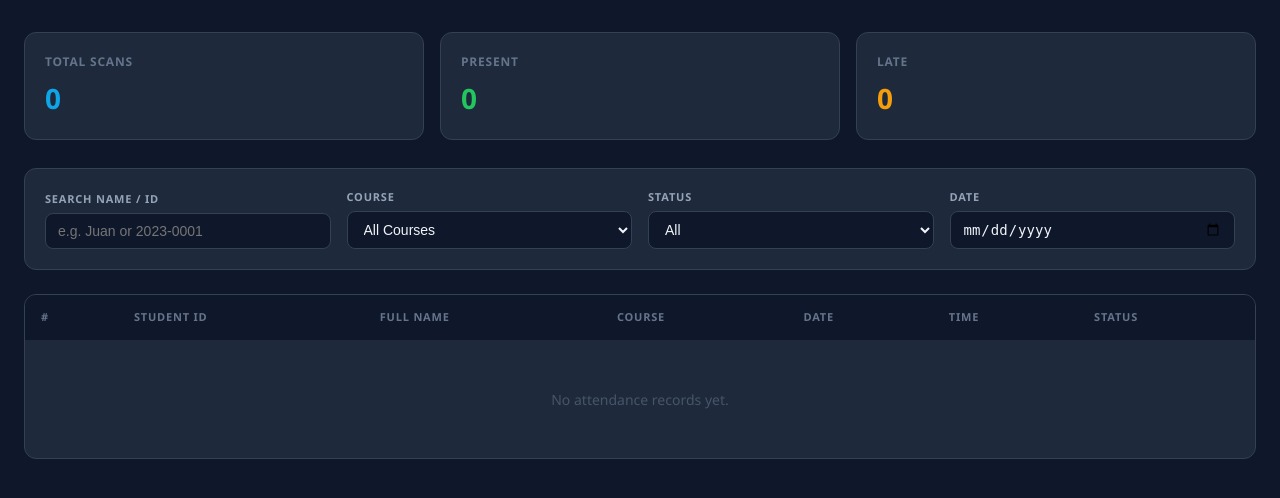
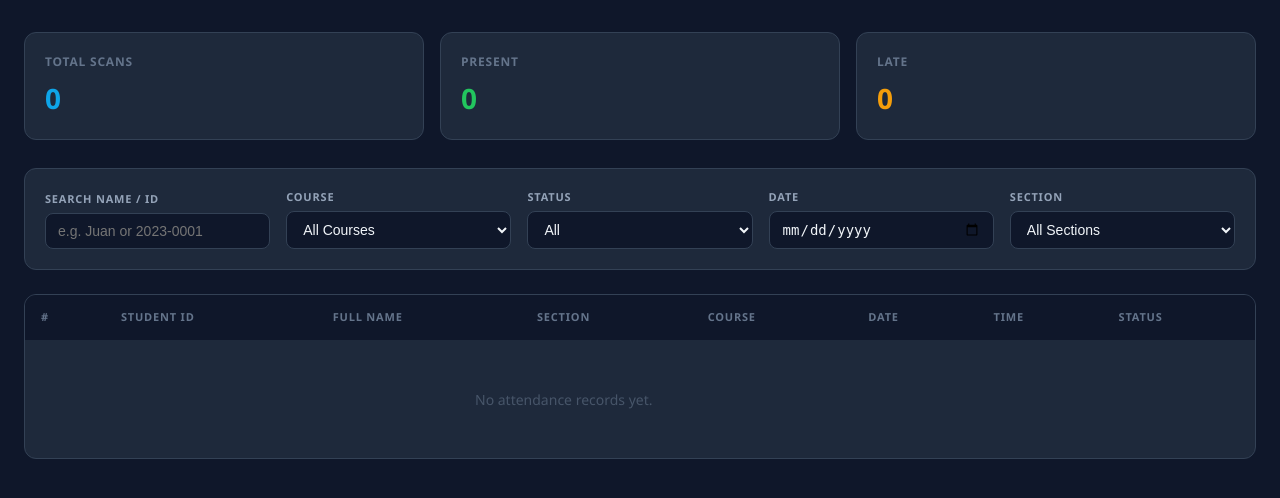
Before and after one commit to pearlllyy/attendance-system, a Flask app: page /dashboard in a window 1280 px wide. Shown: the part 87-585 px from the top of the page. Run offline with Flask 3, Linux system fonts and the light colour scheme; data comes from the database, SQL or seed files in the repository; data that the repository does not hold is empty.

Commit message:
added section field to attendance logs and updated queries and templates to include it

```diff
--- a/app.py
+++ b/app.py
@@ -132,8 +132,8 @@ def dashboard():
     db = get_db()
     cursor = db.cursor()
     cursor.execute("""
-        SELECT a.log_id, s.full_name, s.student_id, c.course_code,
-               a.scan_date, a.scan_time, a.status
+        SELECT a.log_id, s.full_name, s.student_id, s.section,
+            c.course_code, a.scan_date, a.scan_time, a.status
         FROM attendance_logs a
         JOIN students s ON a.student_id = s.student_id
         JOIN courses c ON s.course_id = c.course_id
@@ -162,8 +162,8 @@ def reports():
     cursor.execute("SELECT * FROM courses")
     courses = cursor.fetchall()
     cursor.execute("""
-        SELECT a.log_id, s.full_name, s.student_id, c.course_code,
-               a.scan_date, a.scan_time, a.status
+        SELECT a.log_id, s.full_name, s.student_id, s.section,
+            c.course_code, a.scan_date, a.scan_time, a.status
         FROM attendance_logs a
         JOIN students s ON a.student_id = s.student_id
         JOIN courses c ON s.course_id = c.course_id
@@ -181,9 +181,10 @@ def reports_api():
     status     = request.args.get('status')
     date_from  = request.args.get('date_from')
     date_to    = request.args.get('date_to')
+    section = request.args.get('section')
 
     query  = """
-        SELECT a.log_id, s.full_name, s.student_id, c.course_code,
+        SELECT a.log_id, s.full_name, s.student_id, s.section, c.course_code,
                DATE_FORMAT(a.scan_date, '%Y-%m-%d') as scan_date,
                TIME_FORMAT(a.scan_time, '%H:%i:%s') as scan_time, a.status
         FROM attendance_logs a
@@ -205,6 +206,9 @@ def reports_api():
     if date_to:
         query += " AND a.scan_date <= %s"
         params.append(date_to)
+    if section:
+        query += " AND s.section = %s"
+        params.append(section)
 
     query += " ORDER BY a.scan_date DESC, a.scan_time DESC"
 
--- a/templates/dashboard.html
+++ b/templates/dashboard.html
@@ -276,6 +276,15 @@
             <label>Date</label>
             <input type="date" id="filterDate" onchange="filterTable()">
         </div>
+    <div class="filter-group">
+        <label>Section</label>
+        <select id="filterSection" onchange="filterTable()">
+            <option value="">All Sections</option>
+            <option value="A">A</option>
+            <option value="B">B</option>
+            <option value="C">C</option>
+        </select>
+    </div>
     </div>
 
     <!-- Table -->
@@ -286,6 +295,7 @@
                     <th>#</th>
                     <th>Student ID</th>
                     <th>Full Name</th>
+                    <th>Section</th>
                     <th>Course</th>
                     <th>Date</th>
                     <th>Time</th>
@@ -299,6 +309,7 @@
                         <td>{{ loop.index }}</td>
                         <td>{{ log.student_id }}</td>
                         <td>{{ log.full_name }}</td>
+                        <td>{{ log.section }}</td>
                         <td><span class="badge badge-course">{{ log.course_code }}</span></td>
                         <td>{{ log.scan_date }}</td>
                         <td>{{ log.scan_time }}</td>
@@ -320,29 +331,32 @@
 
     <script>
         function filterTable() {
-            const search = document.getElementById('search').value.toLowerCase();
-            const course = document.getElementById('filterCourse').value.toLowerCase();
-            const status = document.getElementById('filterStatus').value.toLowerCase();
-            const date   = document.getElementById('filterDate').value;
+            const search  = document.getElementById('search').value.toLowerCase();
+            const course  = document.getElementById('filterCourse').value.toLowerCase();
+            const status  = document.getElementById('filterStatus').value.toLowerCase();
+            const date    = document.getElementById('filterDate').value;
+            const section = document.getElementById('filterSection').value.toLowerCase();
 
             const rows = document.querySelectorAll('#tableBody tr');
 
             rows.forEach(row => {
                 const cells = row.querySelectorAll('td');
-                if (cells.length < 7) return;
+                if (cells.length < 8) return;
 
-                const studentId   = cells[1].textContent.toLowerCase();
-                const name        = cells[2].textContent.toLowerCase();
-                const rowCourse   = cells[3].textContent.toLowerCase().trim();
-                const rowDate     = cells[4].textContent.trim();
-                const rowStatus   = cells[6].textContent.toLowerCase().trim();
+                const studentId  = cells[1].textContent.toLowerCase();
+                const name       = cells[2].textContent.toLowerCase();
+                const rowSection = cells[3].textContent.toLowerCase().trim();
+                const rowCourse  = cells[4].textContent.toLowerCase().trim();
+                const rowDate    = cells[5].textContent.trim();
+                const rowStatus  = cells[7].textContent.toLowerCase().trim();
 
-                const matchSearch = studentId.includes(search) || name.includes(search);
-                const matchCourse = course === '' || rowCourse.includes(course);
-                const matchStatus = status === '' || rowStatus.includes(status);
-                const matchDate   = date === '' || rowDate === date;
+                const matchSearch  = studentId.includes(search) || name.includes(search);
+                const matchCourse  = course === '' || rowCourse.includes(course);
+                const matchStatus  = status === '' || rowStatus.includes(status);
+                const matchDate    = date === '' || rowDate === date;
+                const matchSection = section === '' || rowSection.includes(section);
 
-                row.style.display = (matchSearch && matchCourse && matchStatus && matchDate)
+                row.style.display = (matchSearch && matchCourse && matchStatus && matchDate && matchSection)
                     ? '' : 'none';
             });
         }
```
Also changed, not shown: templates/reports.html (+20 -9 lines).
